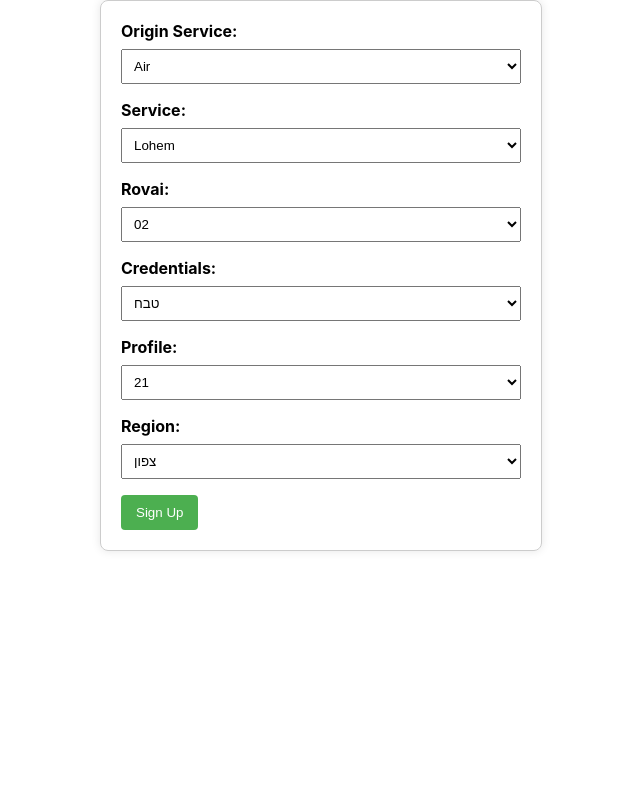
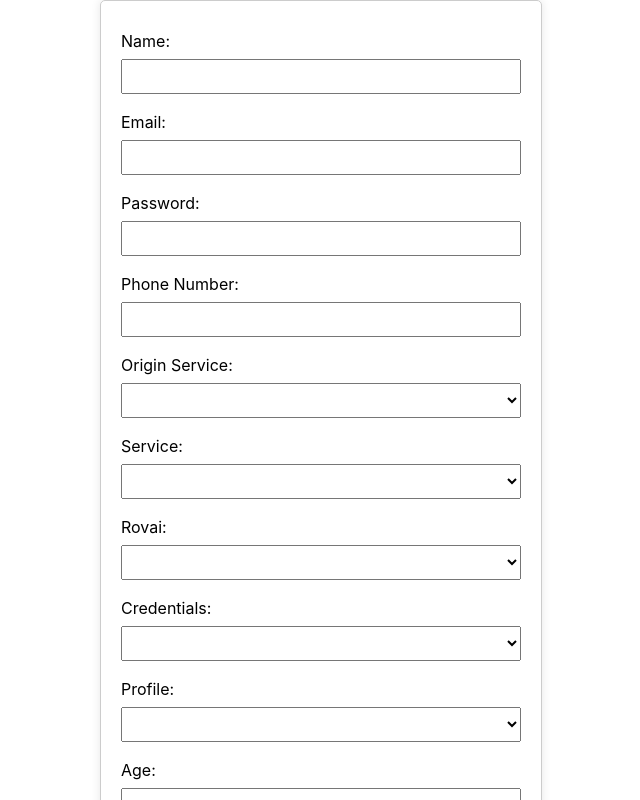
Before and after one commit to oriazadok/Drushim4Miluim, a React (Create React App) app: page /signup in a window 1280 px wide. Shown: the top 800 px of the page, without its empty margins (319-959 px from the left). Built offline with nearby package versions, Linux system fonts and the light colour scheme.

Commit message:
updated signup and connect to the server

```diff
--- a/public/format.json
+++ b/public/format.json
@@ -27,7 +27,6 @@
         "קמבצ",
         "מגד",
         "סמגד",
-        "קמבצ",
         "מפ",
         "סמפ",
         "טכנאי תקשוב",
--- a/src/index.js
+++ b/src/index.js
@@ -1,5 +1,5 @@
 import React from 'react';
-import ReactDOM from 'react-dom';
+import ReactDOM from 'react-dom/client';
 import './index.css';
 import App from './App';
 import reportWebVitals from './reportWebVitals';
--- a/src/pages/SignUp.js
+++ b/src/pages/SignUp.js
@@ -1,37 +1,112 @@
 // SignUp.js
-import React from 'react';
+import  { useState } from 'react';
+// import axios from 'axios';
+
 import '../style/SignUp.css';
 
 const SignUp = () => {
+
+  const [formData, setFormData] = useState({
+    originService: '',
+    service: '',
+    rovai: '',
+    credentials: '',
+    profile: '',
+    age: '',
+    region: '',
+    name: '',
+    email: '',
+    password: '',
+    phoneNumber: '',
+  });
+
+  const handleInputChange = (e) => {
+    setFormData({
+      ...formData,
+      [e.target.name]: e.target.value,
+    });
+  };
+
+  const handleSubmit = async (e) => {
+    e.preventDefault();
+    try {
+      const response = await fetch('http://localhost:3001/api/signup', {
+        method: 'POST',
+        headers: {
+          'Content-Type': 'application/json',
+        },
+        credentials: 'include', // Send cookies (credentials) with the request
+        body: JSON.stringify(formData),
+      });
+
+      if (!response.ok) {
+        throw new Error(`HTTP error! Status: ${response.status}`);
+      }
+
+      // Parse the response JSON
+      const responseData = await response.json();
+
+      // Log the response from the server
+      console.log('Server Response:', responseData);
+    } catch (error) {
+      console.error('Error:', error);
+    }
+  };
+
+
+
+  const ageOptions = [<option key="" value=""></option>];
+  for (let age = 20; age <= 60; age++) {
+    ageOptions.push(
+      <option key={age} value={age}>
+        {age}
+      </option>
+    );
+  }
+
+
   return (
     <div>
-      {/* SignUp */}
       <form className="form-container" action="/submit" method="post">
+
+        {/* Name */}
+        <label className="label" htmlFor="name">Name:</label>
+        <input type="text" id="name" name="name" value={formData.name} onChange={handleInputChange} />
+
+        {/* Email */}
+        <label className="label" htmlFor="email">Email:</label>
+        <input type="email" id="email" name="email" value={formData.email} onChange={handleInputChange} />
+
+        {/* Password */}
+        <label className="label" htmlFor="password">Password:</label>
+        <input type="password" id="password" name="password" value={formData.password} onChange={handleInputChange} />
+
+        {/* Phone Number */}
+        <label className="label" htmlFor="phoneNumber">Phone Number:</label>
+        <input type="tel" id="phoneNumber" name="phoneNumber" value={formData.phoneNumber} onChange={handleInputChange}/>
+
         {/* Origin Service */}
-        <label className="label" htmlFor="originService">
-          Origin Service:
-        </label>
-        <select className="select-input" id="originService" name="originService">
+        <label className="label" htmlFor="originService">Origin Service:</label>
+        <select className="select-input" id="originService" name="originService" value={formData.originService} onChange={handleInputChange} >
+          <option value=""></option>
           <option value="air">Air</option>
           <option value="sea">Sea</option>
           <option value="land">Land</option>
         </select>
 
         {/* Service */}
-        <label className="label" htmlFor="service">
-          Service:
-        </label>
-        <select className="select-input" id="service" name="service">
+        <label className="label" htmlFor="service">Service:</label>
+        <select className="select-input" id="service" name="service" value={formData.service} onChange={handleInputChange} >
+          <option value=""></option>
           <option value="lohem">Lohem</option>
           <option value="tomeh">Tomeh</option>
           <option value="job">Job</option>
         </select>
 
         {/* Rovai */}
-        <label className="label" htmlFor="rovai">
-          Rovai:
-        </label>
-        <select className="select-input" id="rovai" name="rovai">
+        <label className="label" htmlFor="rovai">Rovai:</label>
+        <select className="select-input" id="rovai" name="rovai" value={formData.rovai} onChange={handleInputChange} >
+          <option value=""></option>
           <option value="02">02</option>
           <option value="03">03</option>
           <option value="05">05</option>
@@ -43,36 +118,56 @@ const SignUp = () => {
         </select>
 
         {/* Credentials */}
-        <label className="label" htmlFor="credentials">
-          Credentials:
-        </label>
-        <select className="select-input" id="credentials" name="credentials">
+        <label className="label" htmlFor="credentials">Credentials:</label>
+        <select className="select-input" id="credentials" name="credentials" value={formData.credentials} onChange={handleInputChange} >
+          <option value=""></option>
           <option value="טבח">טבח</option>
           <option value="לוחם">לוחם</option>
-          {/* Add other credentials options */}
+          <option value="מתכנת">מתכנת</option>
+          <option value="טכנאי-רכב">טכנאי-רכב</option>
+          <option value="קמבצ">קמבצ</option>
+          <option value="מגד">מגד</option>
+          <option value="סמגד">סמגד</option>
+          <option value="מפ">מפ</option>
+          <option value="סמפ">סמפ</option>
+          <option value="טכנאי תקשוב">טכנאי תקשוב</option>
+          <option value="נהג-ג">נהג-ג</option>
+          <option value="חובש-קרבי">חובש-קרבי</option>
+          <option value="משקית-תש">משקית-תש</option>
+          <option value="משקית-מילואים">משקית מילואים</option>
+
         </select>
 
         {/* Profile */}
-        <label className="label" htmlFor="profile">
-          Profile:
-        </label>
-        <select className="select-input" id="profile" name="profile">
+        <label className="label" htmlFor="profile">Profile:</label>
+        <select className="select-input" id="profile" name="profile" value={formData.profile} onChange={handleInputChange} >
+          <option value=""></option>
           <option value="21">21</option>
           <option value="45">45</option>
-          {/* Add other profile options */}
+          <option value="64">64</option>
+          <option value="72">72</option>
+          <option value="82">82</option>
+          <option value="97">97</option>
+          <option value="100">100</option>
+          <option value="101">101</option>
+        </select>
+
+        {/* age */}
+        <label className="label" htmlFor="age">Age:</label>
+        <select className="select-input" id="age" name="age" value={formData.age} onChange={handleInputChange} >
+          {ageOptions}
         </select>
 
         {/* Region */}
-        <label className="label" htmlFor="region">
-          Region:
-        </label>
-        <select className="select-input" id="region" name="region">
+        <label className="label" htmlFor="region">Region:</label>
+        <select className="select-input" id="region" name="region" value={formData.region} onChange={handleInputChange} >
+          <option value=""></option>
           <option value="צפון">צפון</option>
           <option value="מרכז">מרכז</option>
           <option value="דרום">דרום</option>
         </select>
 
-        <button className="submit-button" type="submit">
+        <button className="submit-button" type="submit" onClick={handleSubmit}>
           Sign Up
         </button>
       </form>
--- a/src/style/SignUp.css
+++ b/src/style/SignUp.css
@@ -1,32 +1,35 @@
 /* SignUp.css */
-
 .form-container {
   max-width: 400px;
   margin: auto;
   padding: 20px;
   border: 1px solid #ccc;
-    border-radius: 8px;
+  border-radius: 5px;
   box-shadow: 0 0 10px rgba(0, 0, 0, 0.1);
 }
 
 .label {
-    margin-bottom: 8px;
   display: block;
-    font-weight: bold;
+  margin-top: 10px;
 }
 
-  .select-input {
+.select-input,
+input {
   width: 100%;
   padding: 8px;
-    margin-bottom: 16px;
+  margin: 8px 0;
   box-sizing: border-box;
 }
 
 .submit-button {
-    background: #4CAF50;
+  background-color: #4caf50;
   color: white;
   padding: 10px 15px;
   border: none;
-    border-radius: 4px;
+  border-radius: 5px;
   cursor: pointer;
 }
+
+.submit-button:hover {
+  background-color: #45a049;
+}
```
Also changed, not shown: 1 other file (tests, documents, lock files or other folders). Lines whose indentation alone changed are shown as unchanged.
